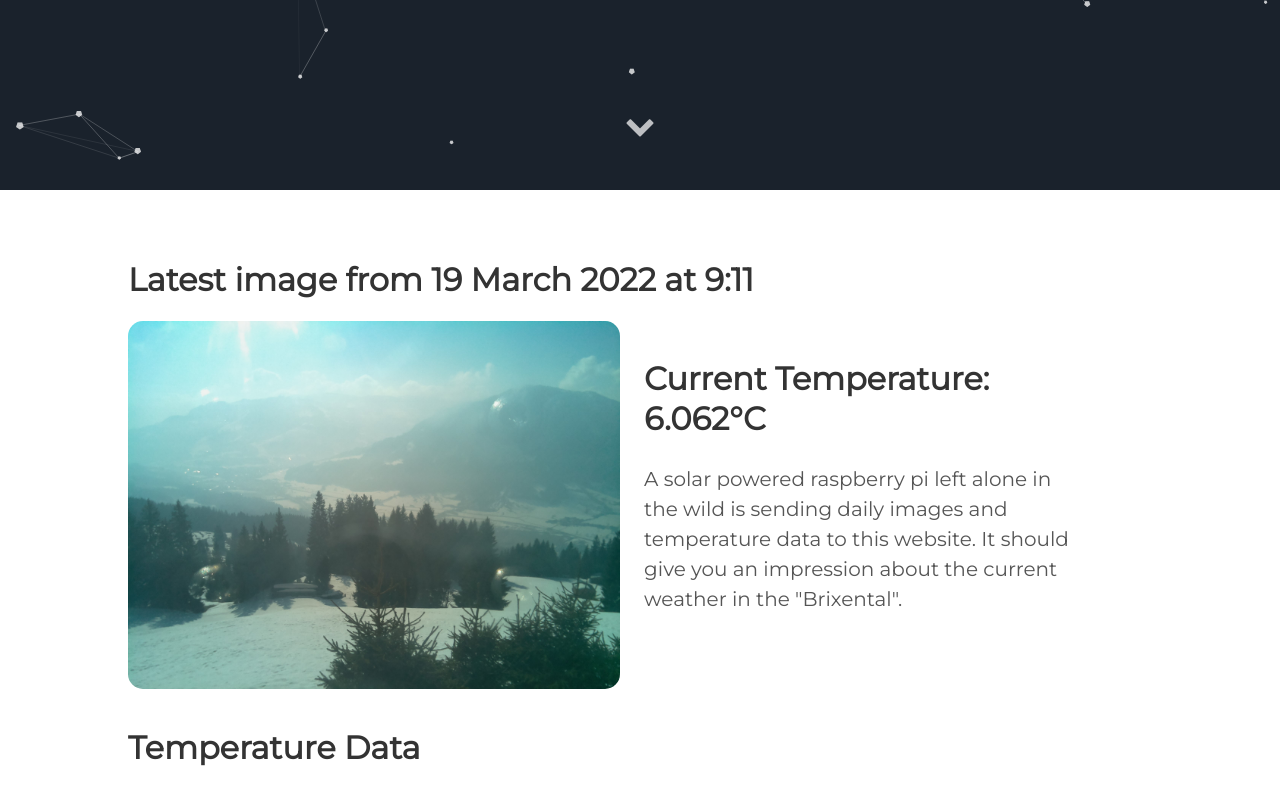
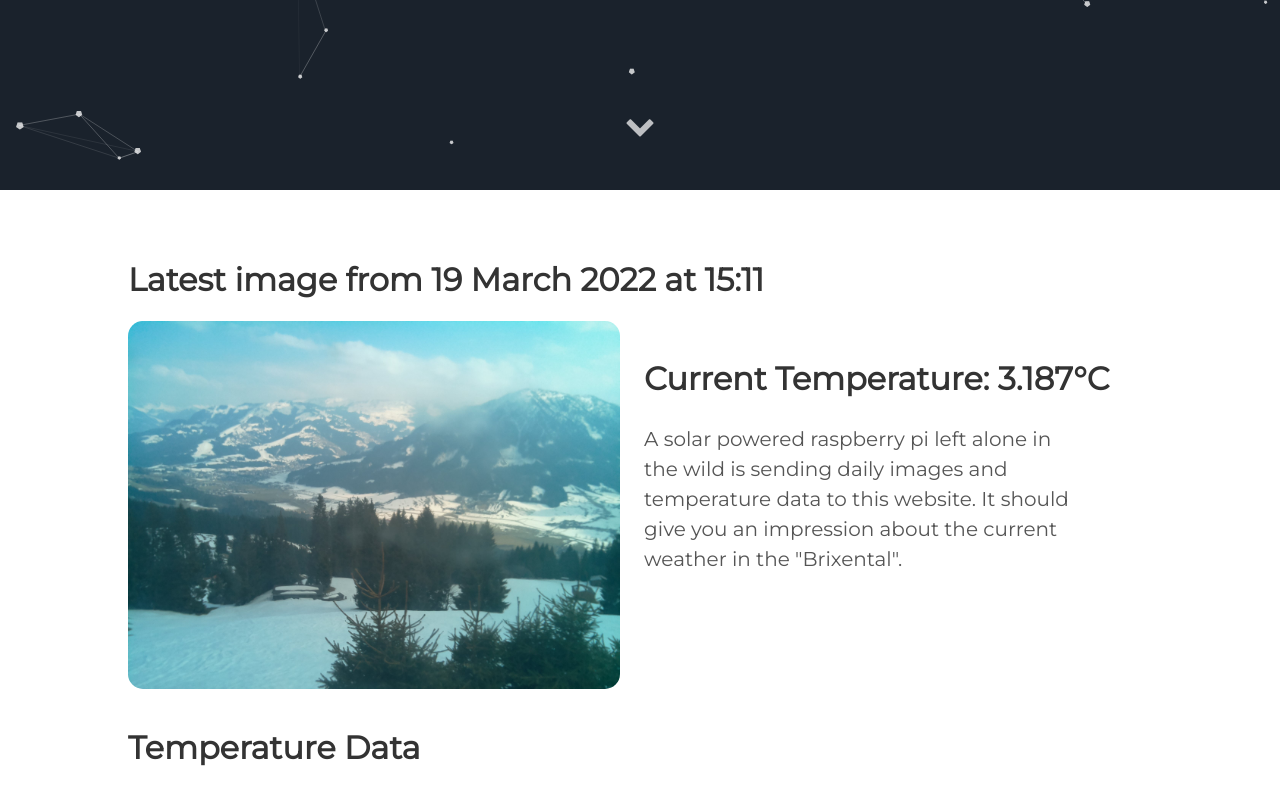
Before and after one commit to vektorious/vektorious.github.io, a Jekyll site: the page built from resources/huette.md, in a window 1280 px wide and 900 px high, scrolled down 710 px. Shown: the top 805 px of the window. Built offline with Jekyll 4.4.1, drawn with Linux system fonts in a browser that asks for light colours.

Commit message:
I'm a bot beep boop

```diff
--- a/resources/huette.md
+++ b/resources/huette.md
@@ -6,13 +6,13 @@ image: '/assets/img/'
 description: 'Live image from the Austrian alps'
 twitter_text: ' '
 ---
-## Latest image from 19 March 2022 at  9:11
+## Latest image from 19 March 2022 at 15:11
 <div class="huette">
   <div class="huette-image">
     <img src="{{ "/assets/img/huette.jpg" | prepend: site.baseurl }}">
   </div>
   <div class="huette-text">
-        <h2>Current Temperature: 6.062°C</h2>
+        <h2>Current Temperature: 3.187°C</h2>
         <p>A solar powered raspberry pi left alone in the wild is sending daily images and temperature data to this website. It should give you an impression about the current weather in the "Brixental".</p>
 
   </div>
```
Also changed, not shown: rpi-script/2022-03-19_150950.txt (renamed from rpi-script/2022-03-19_090950.txt, +5 -6 lines), rpi-script/huette.md (+2 -2 lines), assets/img/huette.jpg, assets/img/temp_plot.png, rpi-script/temp_plot.png, 1 other file.
